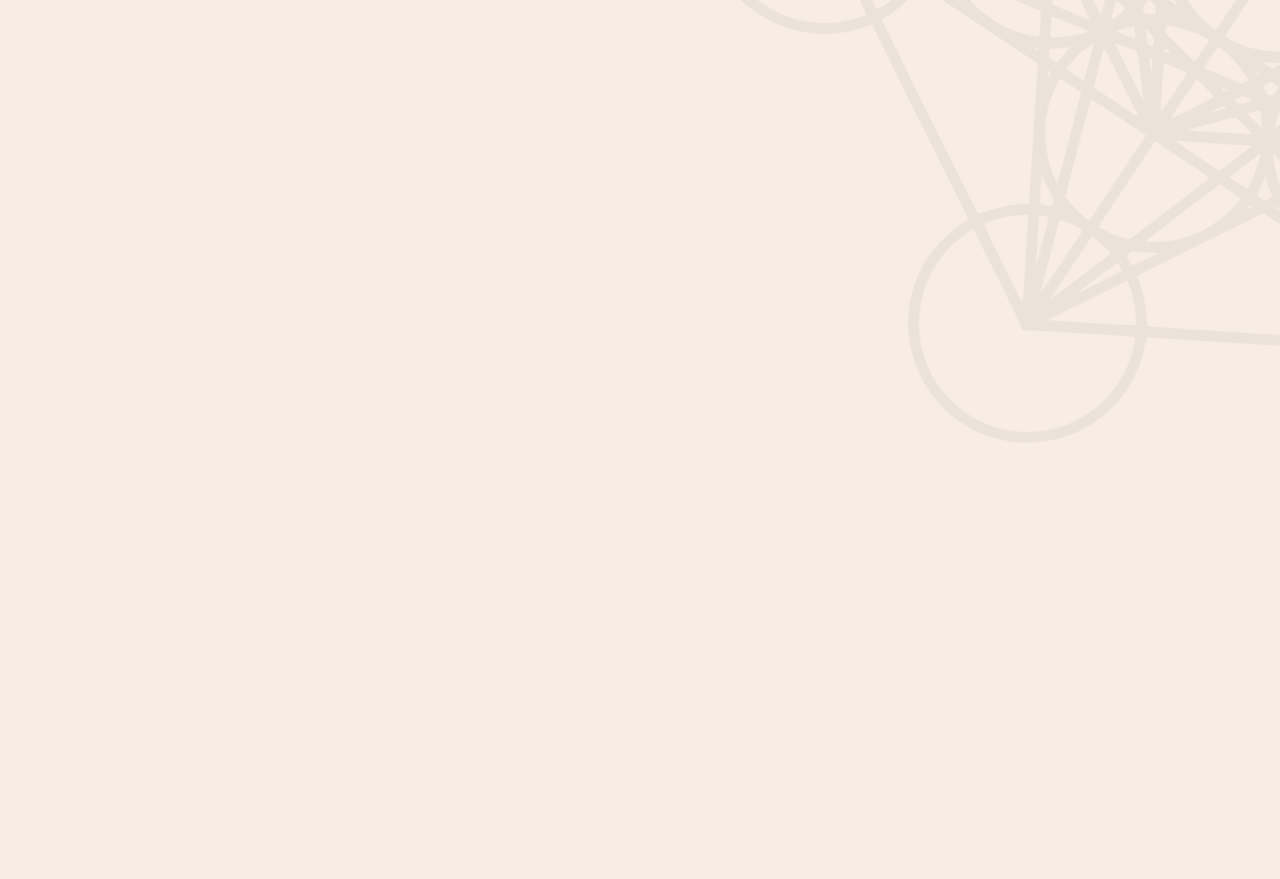
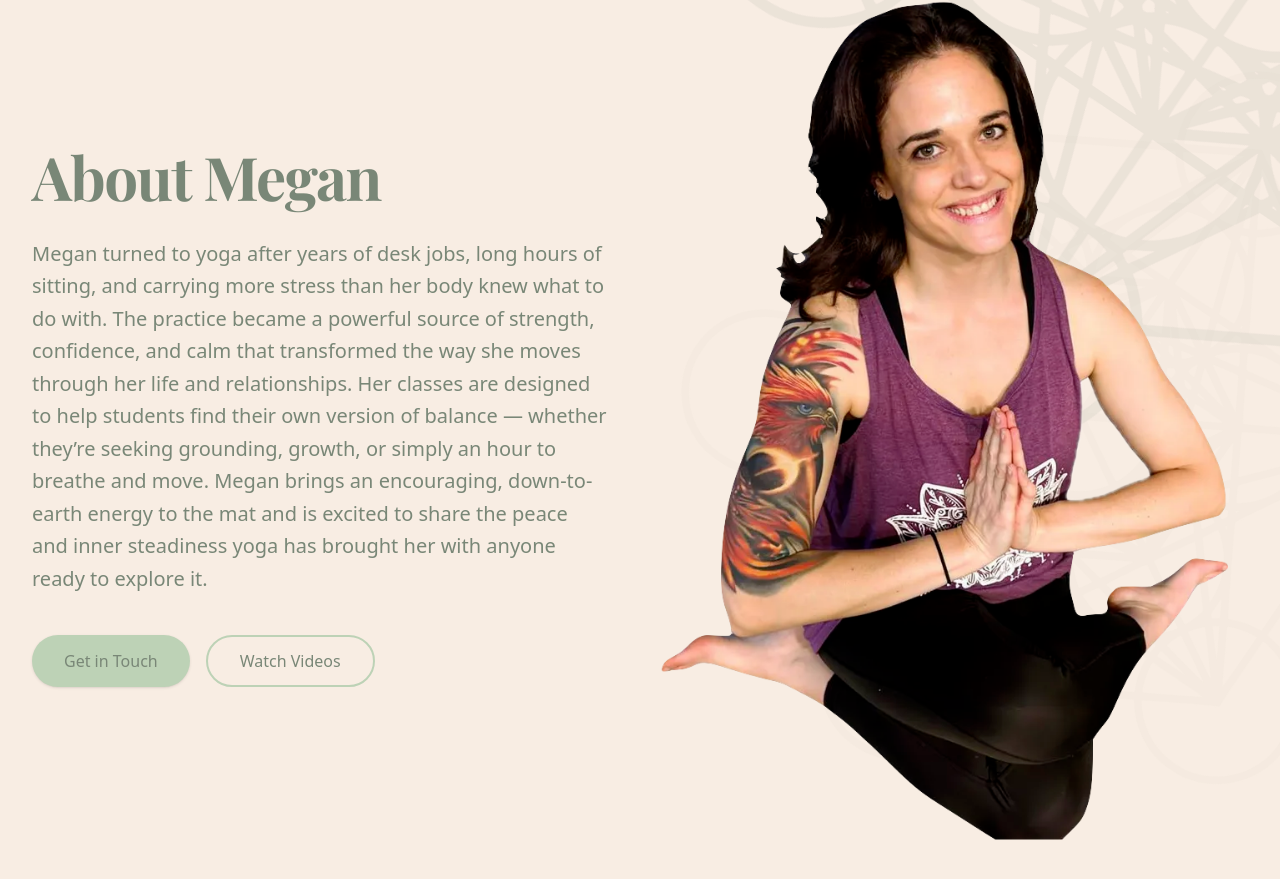
Before and after one commit to MeganJBlevins/yogi_blevins, a Next.js app: page / in a window 1280 px wide. Shown: the part 737-1616 px from the top of the page. Before the commit the page ends 1479 px from the top, so only its background shows below. Built offline with nearby package versions, Linux system fonts and the light colour scheme; a web font is replaced by a local one.

Commit message:
About section done

```diff
--- /dev/null
+++ b/app/Pages/About/About.tsx
@@ -0,0 +1,80 @@
+import Section from "@/app/components/Section";
+import Image from "next/image";
+
+interface AboutProps {
+  imageSrc?: string;
+}
+
+export default function About({
+  imageSrc = "/About-Me.png"
+}: AboutProps) {
+  return (
+    <Section
+      id="about"
+      className="relative overflow-hidden py-20 lg:py-32"
+      style={{ backgroundColor: "#F8EDE3" }}
+    >
+      <div className="pointer-events-none absolute inset-0 opacity-[0.03]" aria-hidden="true">
+        <div className="absolute right-0 top-1/2 h-[800px] w-[800px] -translate-y-1/2 translate-x-1/4">
+          <div className="relative h-full w-full animate-spin-slow">
+            <Image
+              src="/geometric-mandala.svg"
+              alt=""
+              fill
+              className="object-contain"
+            />
+          </div>
+        </div>
+      </div>
+
+      <div className="relative z-10 mx-auto max-w-7xl px-6 lg:px-8">
+        <div className="flex flex-col items-center gap-12 lg:flex-row lg:items-center lg:gap-8">
+          <div className="flex-1 lg:w-1/2 lg:max-w-[50%]">
+            <h2 className="font-serif text-4xl font-bold tracking-tight text-primary-text md:text-5xl lg:text-6xl">
+              About Megan
+            </h2>
+
+            <div className="mt-8 space-y-6">
+              <p className="text-lg leading-relaxed text-primary-text md:text-xl">
+              Megan turned to yoga after years of desk jobs, long hours of sitting, and carrying more stress than her body knew what to do with. The practice became a powerful source of strength, confidence, and calm that transformed the way she moves through her life and relationships. Her classes are designed to help students find their own version of balance — whether they’re seeking grounding, growth, or simply an hour to breathe and move. Megan brings an encouraging, down-to-earth energy to the mat and is excited to share the peace and inner steadiness yoga has brought her with anyone ready to explore it.
+              </p>
+            </div>
+
+            <div className="mt-10 flex flex-wrap gap-4">
+              <a
+                href="#contact"
+                className="inline-flex items-center justify-center rounded-full bg-accent px-8 py-3 text-base font-medium text-primary-text shadow-sm transition-all duration-200 hover:bg-accent-hover hover:shadow-md active:bg-accent-active"
+              >
+                Get in Touch
+              </a>
+              <a
+                href="#videos"
+                className="inline-flex items-center justify-center rounded-full border-2 border-accent bg-transparent px-8 py-3 text-base font-medium text-primary-text transition-all duration-200 hover:bg-accent/10"
+              >
+                Watch Videos
+              </a>
+            </div>
+          </div>
+
+          <div className="relative flex-shrink-0 lg:w-1/2">
+            <div className="relative w-full max-w-md rounded-2xl lg:max-w-none">
+              <Image
+                src={imageSrc}
+                alt="Megan Blevins"
+                width={400}
+                height={600}
+                className="h-auto w-full rounded-2xl object-contain"
+                sizes="(max-width: 768px) 100vw, 50vw"
+              />
+            </div>
+
+            {/* <div
+              className="absolute -bottom-8 -left-8 -z-10 h-full w-full rounded-2xl bg-accent/30"
+              aria-hidden="true"
+            /> */}
+          </div>
+        </div>
+      </div>
+    </Section>
+  );
+}
--- a/app/Pages/Home/index.tsx
+++ b/app/Pages/Home/index.tsx
@@ -1,10 +1,12 @@
 import PageLayout from "@/app/components/PageLayout";
 import Hero from "./Hero";
+import About from "@/app/Pages/About/About";
 
 export default function HomePage() {
   return (
     <PageLayout>
       <Hero />
+      <About />
     </PageLayout>
   );
 }
--- a/app/components/Navigation.tsx
+++ b/app/components/Navigation.tsx
@@ -1,7 +1,7 @@
 "use client";
 
-import { useState, useEffect } from "react";
 import Link from "next/link";
+import { useCallback, useEffect, useState } from "react";
 
 interface NavItem {
   label: string;
@@ -39,9 +39,24 @@ export default function Navigation() {
     };
   }, [isOpen]);
 
-  const handleNavClick = () => {
+  const handleNavClick = useCallback((e: React.MouseEvent<HTMLAnchorElement>, href: string) => {
+    e.preventDefault();
     setIsOpen(false);
-  };
+
+    const targetId = href.replace("#", "");
+    const element = document.getElementById(targetId);
+
+    if (element) {
+      const navHeight = parseInt(getComputedStyle(document.documentElement).getPropertyValue('--nav-height')) || 72;
+      const elementPosition = element.getBoundingClientRect().top + window.scrollY;
+      const offsetPosition = elementPosition - navHeight;
+
+      window.scrollTo({
+        top: offsetPosition,
+        behavior: "smooth"
+      });
+    }
+  }, []);
 
   return (
     <header
@@ -62,13 +77,14 @@ export default function Navigation() {
         <ul className="hidden items-center gap-1 md:flex">
           {navItems.map((item) => (
             <li key={item.href}>
-              <Link
+              <a
                 href={item.href}
+                onClick={(e) => handleNavClick(e, item.href)}
                 className="group relative px-4 py-2 text-sm font-medium tracking-wide text-primary-text transition-colors duration-200 hover:text-primary-text-hover"
               >
                 {item.label}
                 <span className="absolute bottom-0 left-1/2 h-0.5 w-0 -translate-x-1/2 bg-accent transition-all duration-300 group-hover:w-3/4" />
-              </Link>
+              </a>
             </li>
           ))}
         </ul>
@@ -119,14 +135,14 @@ export default function Navigation() {
                   transitionDelay: isOpen ? `${index * 75 + 100}ms` : "0ms",
                 }}
               >
-                <Link
+                <a
                   href={item.href}
-                  onClick={handleNavClick}
+                  onClick={(e) => handleNavClick(e, item.href)}
                   className="group relative font-serif text-3xl font-medium tracking-wide text-primary-text transition-colors duration-200 hover:text-primary-text-hover"
                 >
                   {item.label}
                   <span className="absolute -bottom-2 left-0 h-0.5 w-0 bg-accent transition-all duration-300 group-hover:w-full" />
-                </Link>
+                </a>
               </li>
             ))}
           </ul>
```
Also changed, not shown: src/App.tsx (+4 -4 lines), public/About-Me.png (added), src/views/About.css (renamed from src/pages/About.css), src/views/About.tsx (renamed from src/pages/About.tsx), src/views/Contact.css (renamed from src/pages/Contact.css), src/views/Contact.tsx (renamed from src/pages/Contact.tsx), src/views/Home.tsx (renamed from src/pages/Home.tsx), src/views/Projects.css (renamed from src/pages/Projects.css), src/views/Projects.tsx (renamed from src/pages/Projects.tsx).
